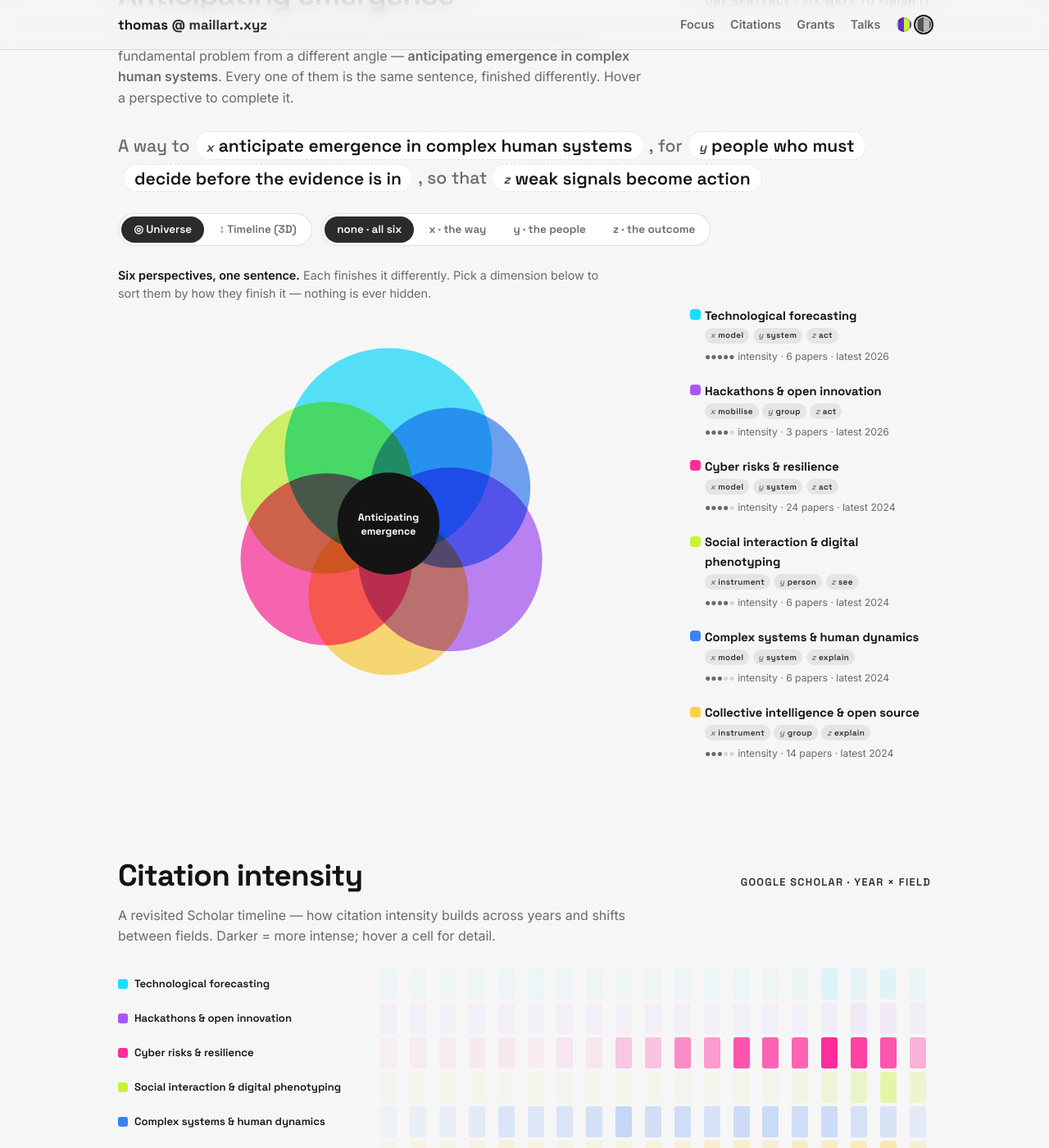
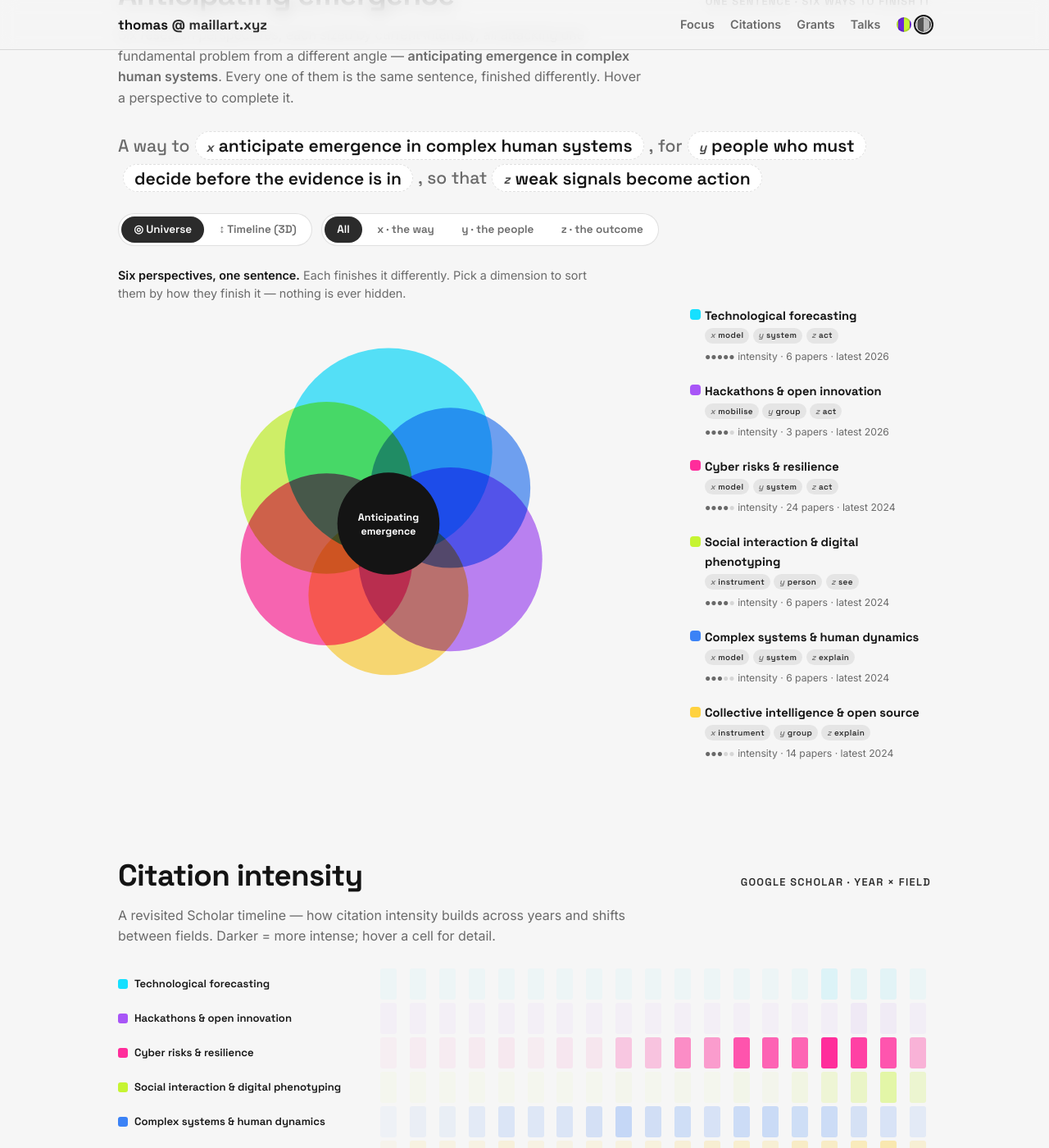
Before and after one commit to wazaahhh/wazaahhh.github.io, a Jekyll site: the page built from lab.html, in a window 1280 px wide and 1400 px high, scrolled down 853 px. Shown: the whole window at 82% size. Built offline with Jekyll 4.4.1, drawn with Linux system fonts in a browser that asks for light colours.

Commit message:
Focus: 'All' instead of 'none · all six'; each card states its own sentence
The default pill hardcoded a count ('all six') that would go stale and read
as a peer of the three dimensions; plain 'All' matches the talks filter row
and says enough. The note's count is now derived from THEMES.length and
spelled out, so the prose survives adding a perspective.

Timeline cards gained a one-sentence narrative built from the same say{}
clauses the hover machine uses -- connectives muted, substance in ink -- so
each card reads on its own without hovering (and on touch, where hover does
not exist). The keyword examples stay underneath, smaller and dimmer.

```diff
--- a/lab.html
+++ b/lab.html
@@ -231,7 +231,9 @@
 .tl-year { font-family:"Space Grotesk"; font-weight:700; font-size:.78rem; color:var(--accent); }
 .tl-card b { font-family:"Space Grotesk"; display:block; font-size:.95rem; margin:.1rem 0; }
 .tl-card .yc { font-size:.76rem; color:var(--muted); }
-.tl-card .tl-eg { font-size:.82rem; color:var(--muted); margin:.25rem 0 0; }
+.tl-card .tl-say { font-size:.86rem; line-height:1.45; color:var(--ink); margin:.35rem 0 0; }
+.tl-card .tl-say i { font-style:normal; color:var(--muted); }
+.tl-card .tl-eg { font-size:.76rem; color:var(--muted); opacity:.8; margin:.3rem 0 0; }
 @media (max-width:680px){
   .tl::before { left:24px; }
   .tl-item, .tl-item.right { width:100%; left:0; text-align:left; padding:.9rem 1rem .9rem 4rem; }
@@ -448,7 +450,7 @@
       <button data-view="timeline">↕ Timeline (3D)</button>
     </div>
     <div class="seg" id="focus-slot">
-      <button class="active" data-slot="all">none · all six</button>
+      <button class="active" data-slot="all">All</button>
       <button data-slot="x">x · the way</button>
       <button data-slot="y">y · the people</button>
       <button data-slot="z">z · the outcome</button>
@@ -886,7 +892,8 @@
     return `<div class="tl-item ${side}" data-i="${t.i}" style="--c:${t.color};--d:${d}px;--h:${h}px;--i:${idx}">
       <div class="tl-bubble" title="${t.name}"></div>
       <div class="tl-card"><div class="tl-year">${t.year}</div><b>${t.name}</b>
-        <span class="xyz">${xyzHTML(t,null)}</span><span class="yc">${dots} · ${outc(t)} papers</span><p class="tl-eg">${t.eg}</p></div>
+        <span class="xyz">${xyzHTML(t,null)}</span><span class="yc">${dots} · ${outc(t)} papers</span>
+        <p class="tl-say">${sayHTML(t)}</p><p class="tl-eg">${t.eg}</p></div>
     </div>`;
   }).join('');
 
@@ -906,8 +913,11 @@
   const sseg=document.getElementById('focus-slot');
   // One sentence per dimension: what it sorts on, and what its three values are.
   // 'none' is the ungrouped default -- not a fourth dimension.
+  // spelled-out count, so the prose stays prose if a perspective is added/removed
+  const NUMW=['no','one','two','three','four','five','six','seven','eight','nine','ten'];
+  const nTh=NUMW[THEMES.length]||String(THEMES.length), NTh=nTh[0].toUpperCase()+nTh.slice(1);
   const AXIS_NOTE = {
-    all:'<b>Six perspectives, one sentence.</b> Each finishes it differently. Pick a dimension below to sort them by how they finish it — nothing is ever hidden.',
+    all:`<b>${NTh} perspectives, one sentence.</b> Each finishes it differently. Pick a dimension to sort them by how they finish it — nothing is ever hidden.`,
     x:'<span class="k">x</span><b>How the work is done</b> — build an instrument, model what it shows, or mobilise people around it.',
     y:'<span class="k">y</span><b>Who it is about</b> — one person, a group, or an entire system.',
     z:'<span class="k">z</span><b>What it is for</b> — to see, to explain, or to act. Three ends, not three steps.',
```
Also changed, not shown: other parts of lab.html (+4 -0 lines).
